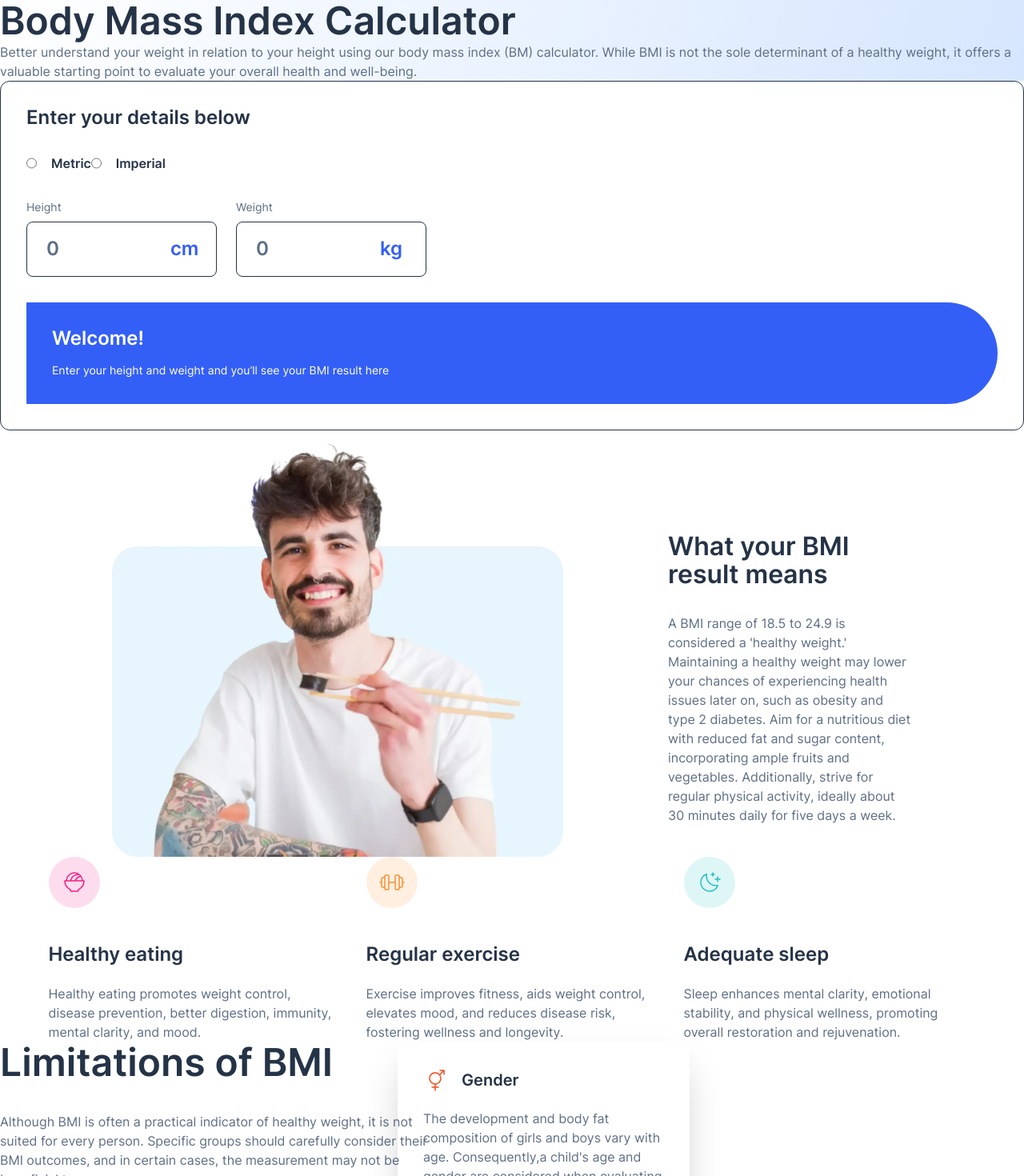
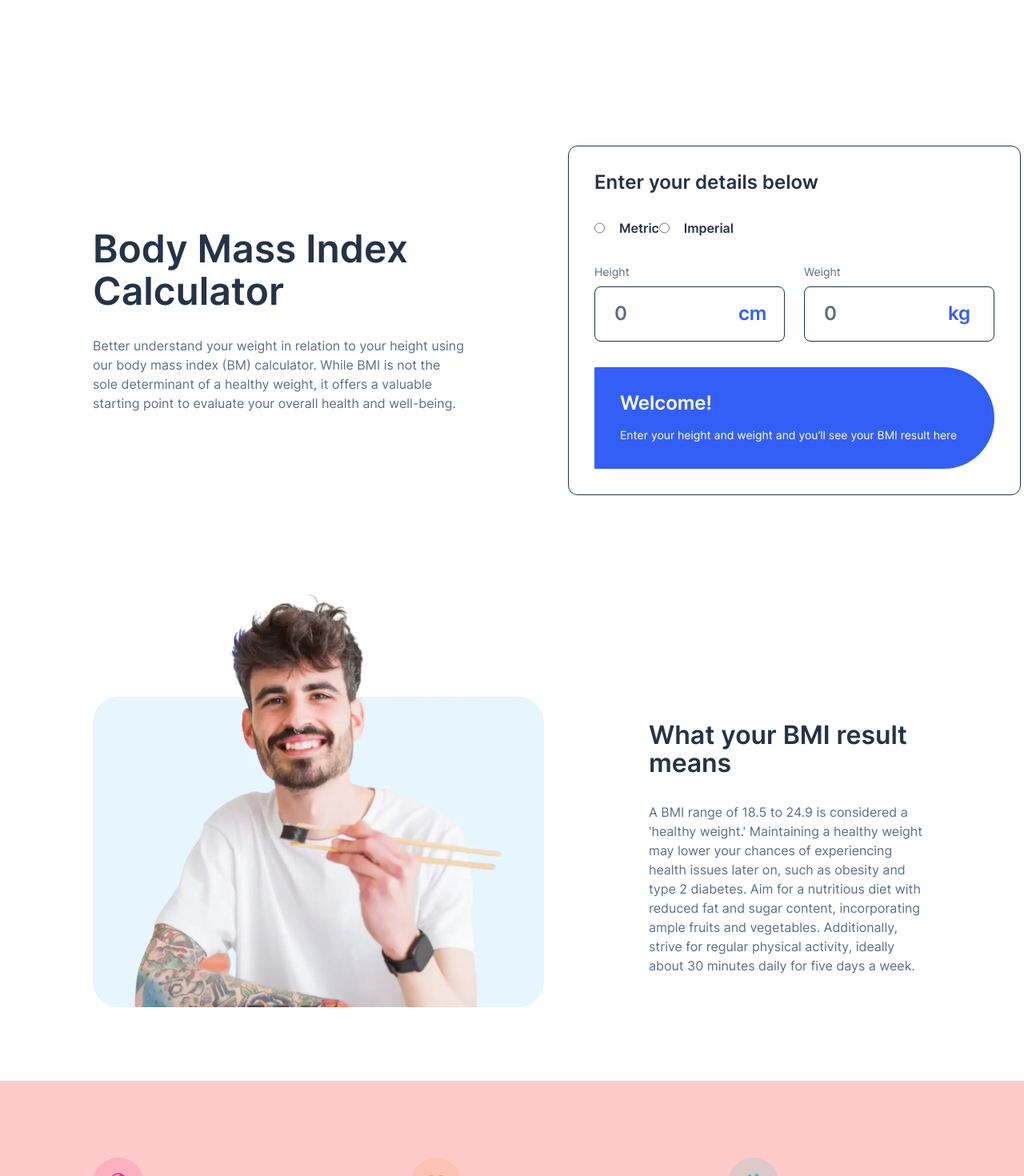
Before and after one commit to shaversj/bmi-calculator, a Next.js app: page / in a window 1280 px wide. Shown: the top 1470 px of the page at 80% size. Built offline with nearby package versions, Linux system fonts and the light colour scheme.

Commit message:
Add layout changes

```diff
--- a/src/app/page.tsx
+++ b/src/app/page.tsx
@@ -91,10 +91,10 @@ export default function Home() {
   return (
     <div>
       <main className={""}>
-        <div>
-          <div className={"bg-custom-gradient"}>
-            <h1 className={"font-interSemibold text-heading-l lg:text-heading-xl text-gunmetal"}>Body Mass Index Calculator</h1>
-            <p className={"font-interRegular lg:text-body-m text-dark-electric-blue"}>
+        <div className={"flex w-[1276px] gap-x-8 pb-[107px] pl-[116px] pt-[182px]"}>
+          <div className={"w-[564px] space-y-[30px] self-center"}>
+            <h1 className={"font-interSemibold text-heading-l lg:text-heading-xl w-[520px] text-gunmetal"}>Body Mass Index Calculator</h1>
+            <p className={"font-interRegular lg:text-body-m w-[465px] text-dark-electric-blue"}>
               Better understand your weight in relation to your height using our body mass index (BM) calculator. While BMI is not the sole determinant of a healthy weight, it offers a valuable starting point to evaluate your overall health and
               well-being.
             </p>
@@ -157,7 +157,7 @@ export default function Home() {
           </div>
         </div>
 
-        <div className={"flex gap-x-[131px] px-[140px]"}>
+        <div className={"flex gap-x-[131px] px-[116px]"}>
           <Image src={"/images/image-man-eating.webp"} alt={"Image of Person Eating"} width={564} height={533} />
           <div className={"space-y-8 self-end pb-[40px]"}>
             <h2 className={"text-heading-l-mobile lg:text-heading-l font-interSemibold text-gunmetal"}>What your BMI result means</h2>
@@ -168,8 +168,8 @@ export default function Home() {
           </div>
         </div>
 
-        <div>
-          <div className={"flex justify-center gap-x-8"}>
+        <div className={"mt-[92px] bg-red-200 px-[116px] pb-[96px] pt-[96px]"}>
+          <div className={"flex gap-x-8"}>
             {benefits.map((benefit) => (
               <div key={benefit.title} className={"space-y-[45px]"}>
                 <Image src={benefit.image} alt={benefit.title} width={64} height={64} />
@@ -182,7 +182,7 @@ export default function Home() {
           </div>
         </div>
 
-        <div className={"flex lg:pl-[140px]"}>
+        <div className={"mt-[102px] flex lg:pl-[116px]"}>
           <div className={"w-[564px] space-y-[35px]"}>
             <h4 className={"text-heading-l font-interSemibold text-gunmetal"}>Limitations of BMI</h4>
             <p className={"text-body-m font-interRegular text-dark-electric-blue"}>
@@ -190,7 +190,7 @@ export default function Home() {
             </p>
           </div>
 
-          <div className={"absolute lg:ml-[339px]"}>
+          <div className={"absolute lg:ml-[315px]"}>
             <div className={"w-[961px] space-y-6"}>
               <LimitationCard title={limitations[0].title} description={limitations[0].description} image={limitations[0].image} className={"ml-auto mr-[99px]"} />
               <div className={"flex justify-end gap-x-8"}>
```
